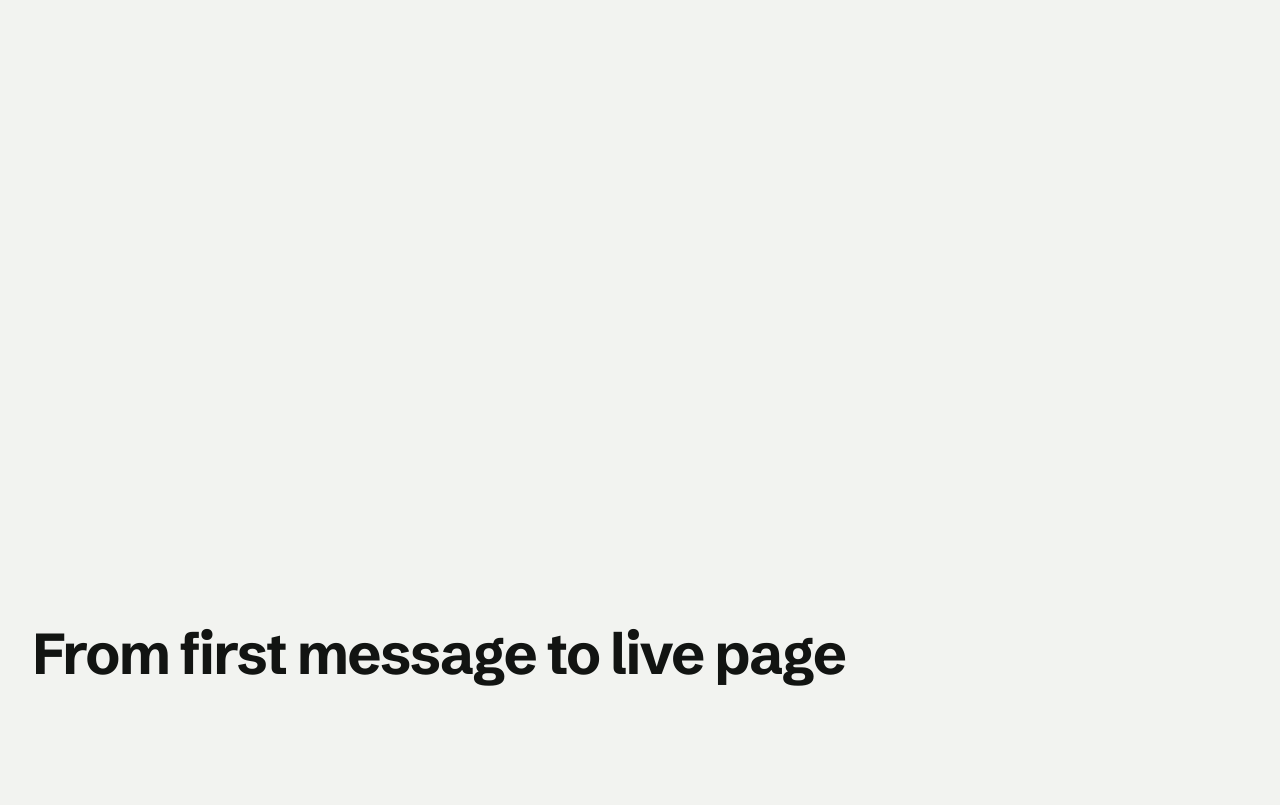
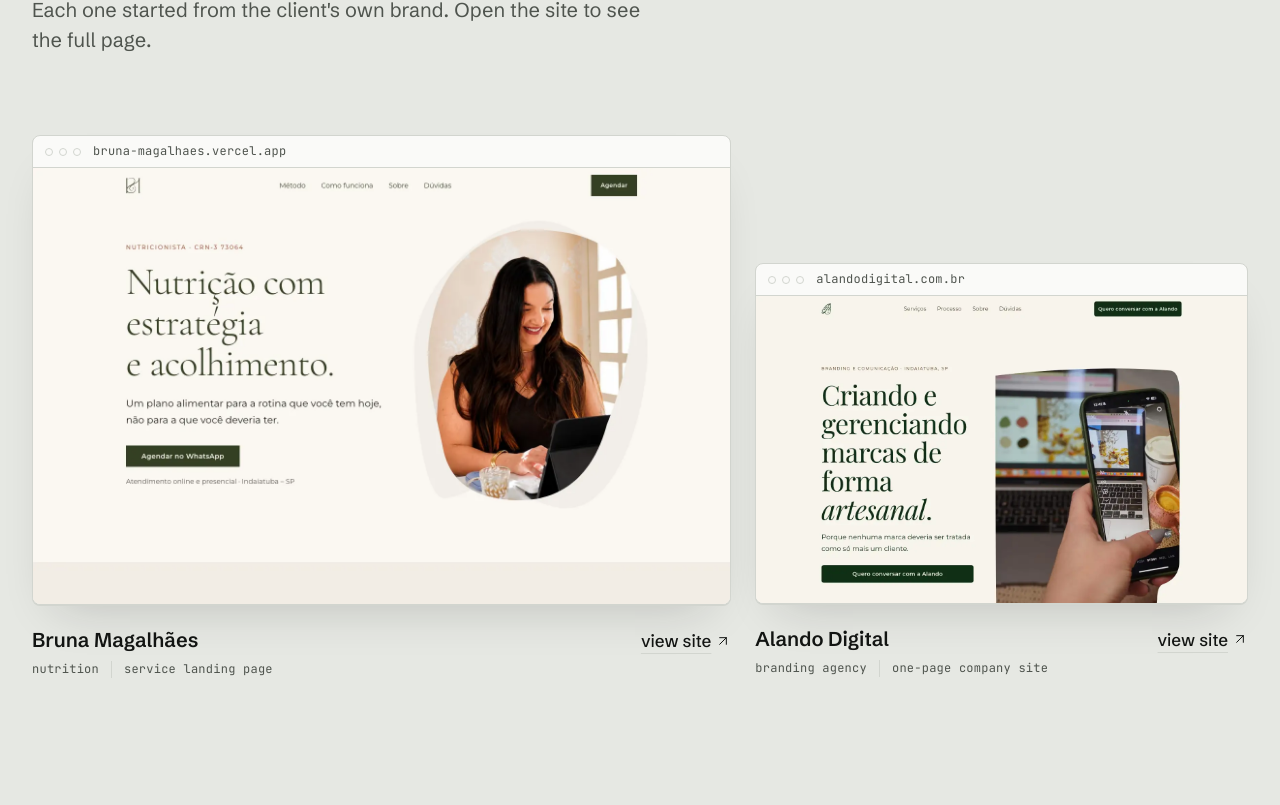
Before and after one commit to douglasjtds/mypage, a Next.js app: page /en in a window 1280 px wide. Shown: the part 1115-1920 px from the top of the page. Built offline with nearby package versions, Linux system fonts and the light colour scheme.

Commit message:
feat(portfolio): add portfolio section with hover-scroll previews

```diff
--- a/src/app/[locale]/page.tsx
+++ b/src/app/[locale]/page.tsx
@@ -1,13 +1,13 @@
 import type { Locale } from "next-intl";
 import { getTranslations, setRequestLocale } from "next-intl/server";
 import { Hero } from "@/components/sections/hero";
+import { Portfolio } from "@/components/sections/portfolio";
 import { SiteFooter } from "@/components/sections/site-footer";
 import { SiteHeader } from "@/components/sections/site-header";
 
 // Provisório (Etapa 05): seções vazias só com id e título, para testar a navegação.
-// Cada uma é substituída pela seção real nas Etapas 07 a 12.
+// Cada uma é substituída pela seção real nas Etapas 08 a 12.
 const placeholderSections = [
-  { id: "portfolio", title: "portfolio.title" },
   { id: "como-funciona", title: "process.title" },
   { id: "pacotes", title: "pricing.title" },
   { id: "sobre", title: "about.title" },
@@ -32,6 +32,7 @@ export default async function Home({ params }: PageProps<"/[locale]">) {
       <SiteHeader locale={locale} />
       <main id="conteudo" tabIndex={-1}>
         <Hero locale={locale} />
+        <Portfolio locale={locale} />
         {placeholderSections.map((section) => (
           <section
             key={section.id}
--- a/src/app/globals.css
+++ b/src/app/globals.css
@@ -62,6 +62,27 @@
 @utility enter-up {
   animation: enter-up 360ms var(--ease-out) both;
   animation-delay: calc(var(--enter-step, 0) * 60ms);
+}
+
+/*
+ * Preview do portfólio (DESIGN-GUIDELINES 5): no hover da janela, o screenshot rola até o rodapé do site.
+ * --scroll-duration vem inline do componente (altura conhecida da imagem). Ida em ease-in-out com 150ms
+ * de atraso; volta em 700ms ease-out. Só com mouse e sem movimento reduzido; toque e foco não rolam.
+ */
+@utility preview {
+  container-type: size;
+}
+
+@utility preview-img {
+  transform: translateY(0);
+  transition: transform 700ms var(--ease-out);
+}
+
+@media (hover: hover) and (pointer: fine) and (prefers-reduced-motion: no-preference) {
+  .preview-trigger:hover .preview-img {
+    transform: translateY(calc(-100% + 100cqh));
+    transition: transform var(--scroll-duration) var(--ease-in-out) 150ms;
+  }
 }
 
 @theme inline {
--- /dev/null
+++ b/src/components/sections/portfolio.tsx
@@ -0,0 +1,119 @@
+import { ArrowUpRightIcon } from "lucide-react";
+import Image from "next/image";
+import type { CSSProperties } from "react";
+import type { Locale } from "next-intl";
+import { getTranslations } from "next-intl/server";
+import { BrowserFrame } from "@/components/ui/browser-frame";
+import { landingProjects } from "@/content/projects";
+import { scrollDurationMs } from "@/lib/portfolio";
+import { cn } from "@/lib/utils";
+
+// Colunas no desktop (grid de 12). Dois projetos: 7/5, o segundo descido para quebrar o alinhamento.
+// Três ou mais: o primeiro em largura total e o resto em pares.
+function layoutFor(index: number, count: number) {
+  if (count === 1) return { className: "lg:col-span-8", sizes: "(min-width: 1280px) 800px, (min-width: 1024px) 63vw, 100vw" };
+  if (count === 2) {
+    return index === 0
+      ? { className: "lg:col-span-7", sizes: "(min-width: 1280px) 700px, (min-width: 1024px) 55vw, 100vw" }
+      : { className: "lg:col-span-5 lg:mt-32", sizes: "(min-width: 1280px) 500px, (min-width: 1024px) 40vw, 100vw" };
+  }
+  return index === 0
+    ? { className: "lg:col-span-12", sizes: "(min-width: 1280px) 1216px, 100vw" }
+    : { className: "lg:col-span-6", sizes: "(min-width: 1280px) 600px, (min-width: 1024px) 48vw, 100vw" };
+}
+
+export async function Portfolio({ locale }: { locale: Locale }) {
+  const t = await getTranslations({ locale, namespace: "portfolio" });
+  const tA11y = await getTranslations({ locale, namespace: "a11y" });
+
+  return (
+    <section
+      id="portfolio"
+      tabIndex={-1}
+      aria-labelledby="portfolio-title"
+      className="bg-surface py-24 md:py-28 lg:py-36"
+    >
+      <div className="mx-auto max-w-content px-4 md:px-6 lg:px-8">
+        <div className="max-w-2xl">
+          <p className="font-mono text-label text-ink-muted">{t("label")}</p>
+          <h2 id="portfolio-title" className="mt-6 font-display text-display-l text-balance">
+            {t("title")}
+          </h2>
+          <p className="mt-6 max-w-[52ch] text-body-l text-ink-muted">{t("support")}</p>
+        </div>
+
+        <ul className="mt-14 grid grid-cols-1 gap-x-6 gap-y-16 md:mt-16 lg:mt-20 lg:grid-cols-12">
+          {landingProjects.map((project, index) => {
+            const layout = layoutFor(index, landingProjects.length);
+            const duration = { "--scroll-duration": `${scrollDurationMs(project.screenshot)}ms` } as CSSProperties;
+
+            return (
+              <li key={project.slug} className={layout.className}>
+                <article aria-labelledby={`portfolio-${project.slug}`} className="group/card">
+                  {/* Alvo do mouse e do toque. Fora do Tab: o link de teclado é o "ver site" abaixo. */}
+                  <a
+                    href={project.url}
+                    target="_blank"
+                    rel="noopener noreferrer"
+                    tabIndex={-1}
+                    aria-hidden="true"
+                    className="preview-trigger block rounded-md"
+                  >
+                    <BrowserFrame
+                      domain={project.domain}
+                      className="transition-colors duration-200 group-hover/card:border-ink-muted group-has-[a:focus-visible]/card:border-ink-muted"
+                    >
+                      <div className="preview aspect-16/10 overflow-hidden">
+                        <Image
+                          src={project.screenshot.src}
+                          width={project.screenshot.width}
+                          height={project.screenshot.height}
+                          alt={t(`projects.${project.messageKey}.alt`)}
+                          sizes={layout.sizes}
+                          className="preview-img block h-auto w-full"
+                          style={duration}
+                        />
+                      </div>
+                    </BrowserFrame>
+                  </a>
+
+                  <div className="mt-5 flex flex-wrap items-start justify-between gap-x-6 gap-y-3">
+                    <div className="min-w-0">
+                      <h3 id={`portfolio-${project.slug}`} className="text-body-l font-semibold text-ink">
+                        {project.name}
+                      </h3>
+                      {/* Empilhados no mobile; lado a lado com fio entre eles a partir de md (fio nunca sobra no fim da linha). */}
+                      <p className="mt-1.5 flex flex-col gap-y-1 font-mono text-label text-ink-muted md:flex-row md:items-center">
+                        <span>{t(`projects.${project.messageKey}.segment`)}</span>
+                        <span className="md:ml-3 md:border-l md:border-line md:pl-3">
+                          {t(`projects.${project.messageKey}.type`)}
+                        </span>
+                      </p>
+                    </div>
+                    <a
+                      href={project.url}
+                      target="_blank"
+                      rel="noopener noreferrer"
+                      className={cn(
+                        "inline-flex shrink-0 items-center gap-1 rounded-xs py-0.5 font-medium text-ink",
+                        "underline decoration-line decoration-1 underline-offset-[6px]",
+                        "transition-colors duration-150 hover:text-accent hover:decoration-accent",
+                        "group-hover/card:decoration-ink-muted",
+                      )}
+                    >
+                      {t("viewSite")}
+                      <ArrowUpRightIcon aria-hidden="true" strokeWidth={1.5} className="size-4" />
+                      <span className="sr-only">
+                        {project.name} {tA11y("newTab")}
+                      </span>
+                    </a>
+                  </div>
+                </article>
+              </li>
+            );
+          })}
+        </ul>
+      </div>
+    </section>
+  );
+}
--- /dev/null
+++ b/src/lib/portfolio.ts
@@ -0,0 +1,21 @@
+import type { Screenshot } from "@/content/projects";
+
+// Rolagem do preview do portfólio (DESIGN-GUIDELINES 5): ~1s a cada 700px rolados, entre 3s e 9s.
+const PX_PER_SECOND = 700;
+const MIN_MS = 3_000;
+const MAX_MS = 9_000;
+
+/** Largura aproximada do card principal no desktop; base para converter a altura do screenshot em pixels rolados. */
+const NOMINAL_PREVIEW_WIDTH = 700;
+
+/**
+ * Duração da rolagem até o rodapé do site, em ms. A distância é a altura do screenshot
+ * escalada para a largura do preview, menos a parte já visível (janela 16:10).
+ */
+export function scrollDurationMs({ width, height }: Pick<Screenshot, "width" | "height">, previewWidth = NOMINAL_PREVIEW_WIDTH) {
+  const renderedHeight = (height / width) * previewWidth;
+  const visibleHeight = (previewWidth * 10) / 16;
+  const distance = Math.max(0, renderedHeight - visibleHeight);
+  const ms = (distance / PX_PER_SECOND) * 1_000;
+  return Math.round(Math.min(MAX_MS, Math.max(MIN_MS, ms)));
+}
```
Also changed, not shown: 3 other files (tests, documents, lock files or other folders).
